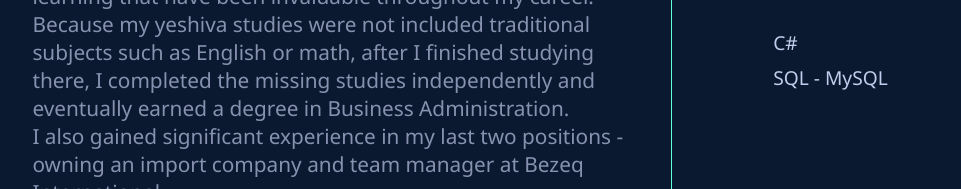
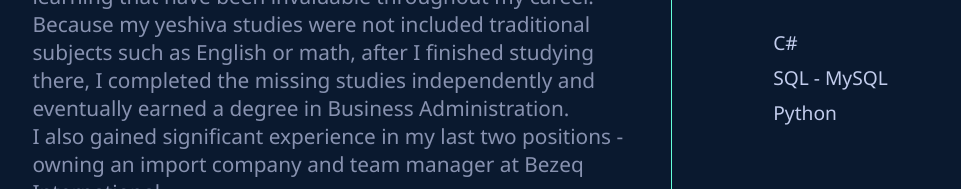
Before and after one commit to EliRavitz/portfolio, a website: page dist/index.html in a window 1280 px wide. Shown: the part 1281-1470 px from the top of the page, without its empty margins (194-1155 px from the left). Drawn offline with Linux system fonts and the light colour scheme.

Commit message:
04/05/23

```diff
--- a/dist/index.html
+++ b/dist/index.html
@@ -139,6 +139,7 @@
         <ul>
           <li class="skills_1">C#</li>
           <li class="skills_1">SQL - MySQL</li>
+          <li class="skills_1">Python</li>
         </ul>
       </div>
     </div>
```
